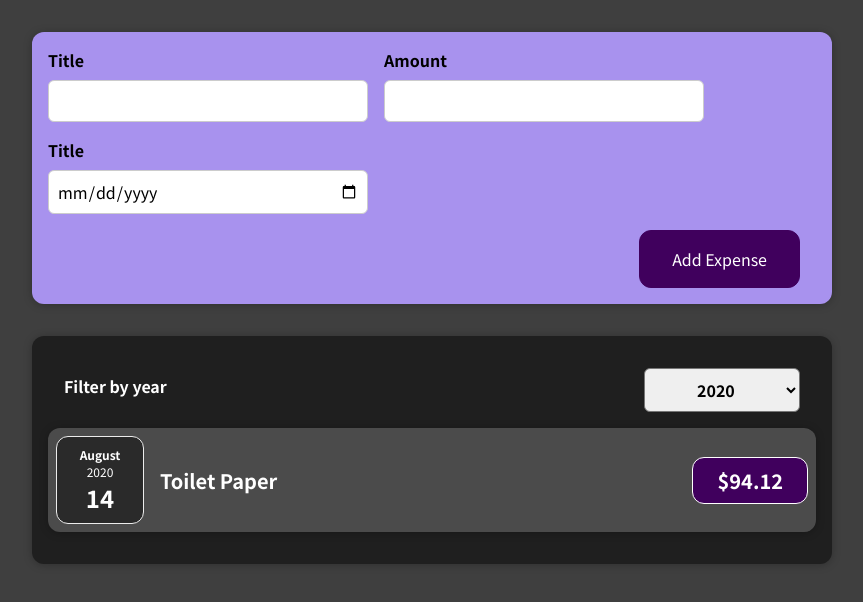
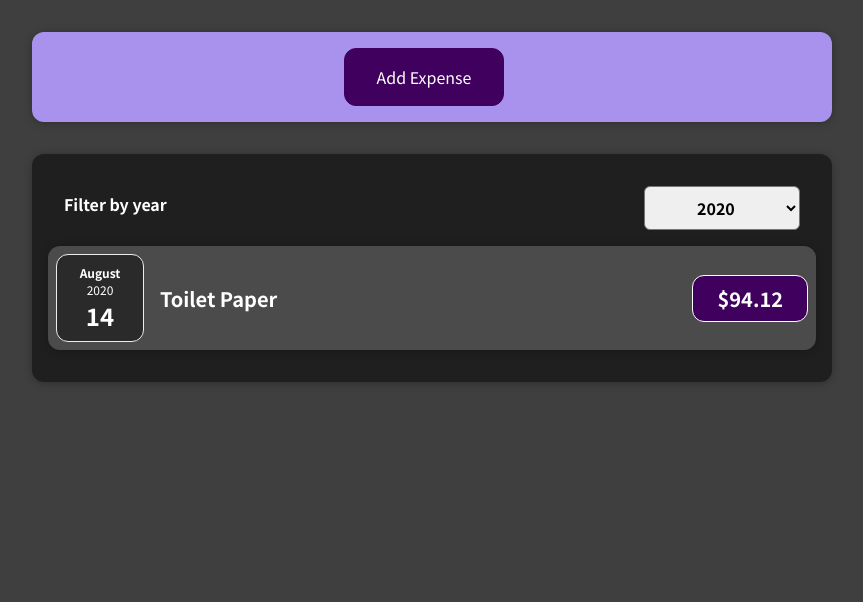
Before and after one commit to Sajeel-Bongale/expense-tracker, a React (Create React App) app: page / in a window 1280 px wide. Shown: the top 602 px of the page, without its empty margins (208-1071 px from the left). Built offline with nearby package versions, Linux system fonts and the light colour scheme.

Commit message:
Adds Add Expense button to conditionally render the Expense Form

```diff
--- /dev/null
+++ b/src/components/NewExpense/AddExpense.js
@@ -0,0 +1,7 @@
+const AddExpense = props => {
+    return (
+        <button onClick={props.onAddExpense}>Add Expense</button>
+    )
+}
+
+export default AddExpense;
--- a/src/components/NewExpense/ExpenseForm.js
+++ b/src/components/NewExpense/ExpenseForm.js
@@ -77,6 +77,7 @@ const ExpenseForm = (props) => {
         setEnteredTitle('');
         setEnteredAmount('');
         setEnteredDate('');
+        props.onCancel();
     }
 
     return (
@@ -106,6 +107,7 @@ const ExpenseForm = (props) => {
                 </div>
             </div>
             <div className="new-expense__actions">
+                <button type="button" onClick={props.onCancel}>Cancel</button>
                 <button type="submit">Add Expense</button>
             </div>
         </form>
--- a/src/components/NewExpense/NewExpense.js
+++ b/src/components/NewExpense/NewExpense.js
@@ -1,7 +1,11 @@
 import './NewExpense.css'
 import ExpenseForm from "./ExpenseForm";
+import AddExpense from "./AddExpense";
+import {useState} from "react";
 
 const NewExpense = (props) => {
+
+    const [showAddExpense, setShowAddExpense] = useState(true);
 
     const saveExpenseDataHandler = enteredExpenseData => {
         const expenseData = {
@@ -12,11 +16,25 @@ const NewExpense = (props) => {
         props.onAddExpense(expenseData);
     };
 
+    const addExpenseHandler = () => {
+        setShowAddExpense(false)
+    };
+
+    const cancelHandler = () => {
+        setShowAddExpense(true)
+    }
+
+    let content = <AddExpense onAddExpense={addExpenseHandler}/>;
+
+    if (!showAddExpense) {
+        content = <ExpenseForm onCancel={cancelHandler} onSaveExpenseData={saveExpenseDataHandler} />
+    }
+
     return (
         <div className="new-expense">
-            <ExpenseForm onSaveExpenseData={saveExpenseDataHandler} />
+            {content}
         </div>
-    )
+    );
 }
 
 export default NewExpense;
```
